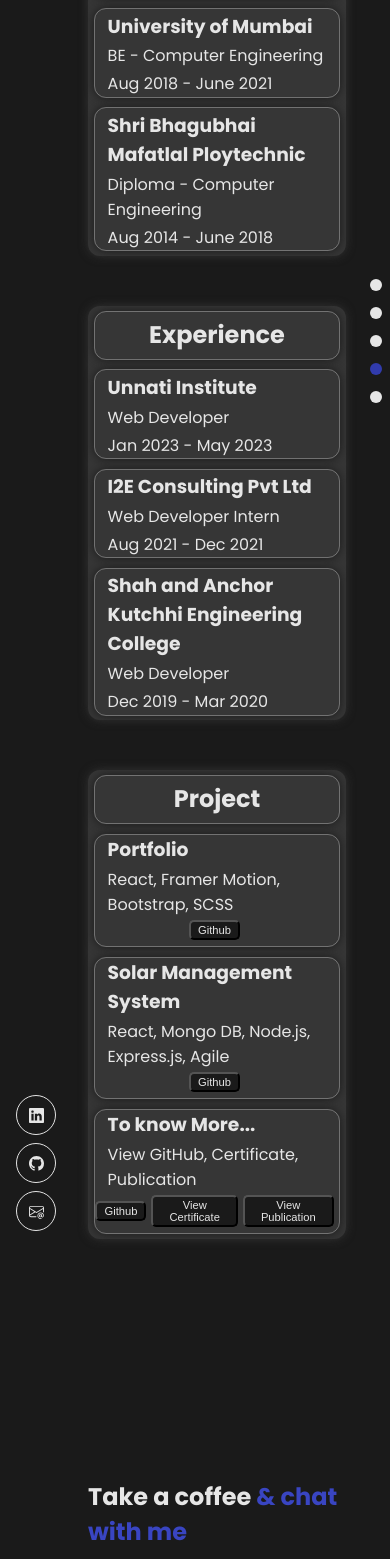
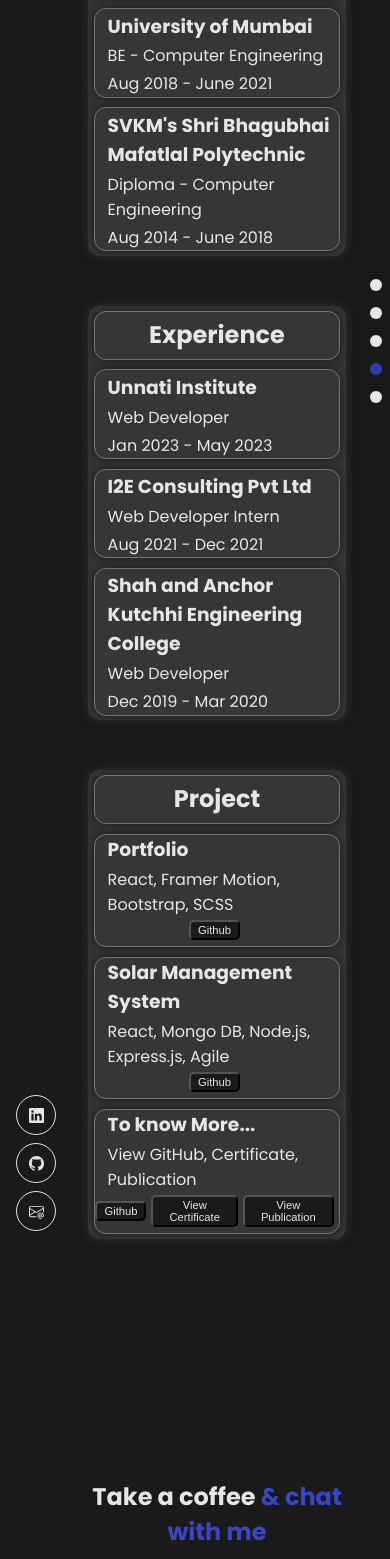
Before and after one commit to mehtasoham214/portfolio, a React (Create React App) app: page / in a window 390 px wide. Shown: the part 3829-5388 px from the top of the page. Built offline with nearby package versions, Linux system fonts and the light colour scheme.

Commit message:
fixed bugs

```diff
--- a/src/container/Contact/Contact.scss
+++ b/src/container/Contact/Contact.scss
@@ -12,6 +12,9 @@
     @media screen and (max-width: 900px) {
         flex-direction: column;
         padding-top:100px;
+        .head-text {
+            text-align: center;
+        }
     }
 }
 .app__Contact-form {
--- a/src/container/Experience/Experience.jsx
+++ b/src/container/Experience/Experience.jsx
@@ -12,7 +12,7 @@
       data:[
         {name: 'Stevens Institute of Technology', degree: 'MSc', major:'CyberSecurity', duration:'Jan 2022 - Dec 2023'},
         {name: 'University of Mumbai', degree: 'BE', major:'Computer Engineering', duration:'Aug 2018 - June 2021'},
-        {name: `Shri Bhagubhai Mafatlal Ploytechnic`, degree: 'Diploma', major:'Computer Engineering', duration:'Aug 2014 - June 2018'}
+        {name: `SVKM's Shri Bhagubhai Mafatlal Polytechnic`, degree: 'Diploma', major:'Computer Engineering', duration:'Aug 2014 - June 2018'}
       ]
     },
     {
```
